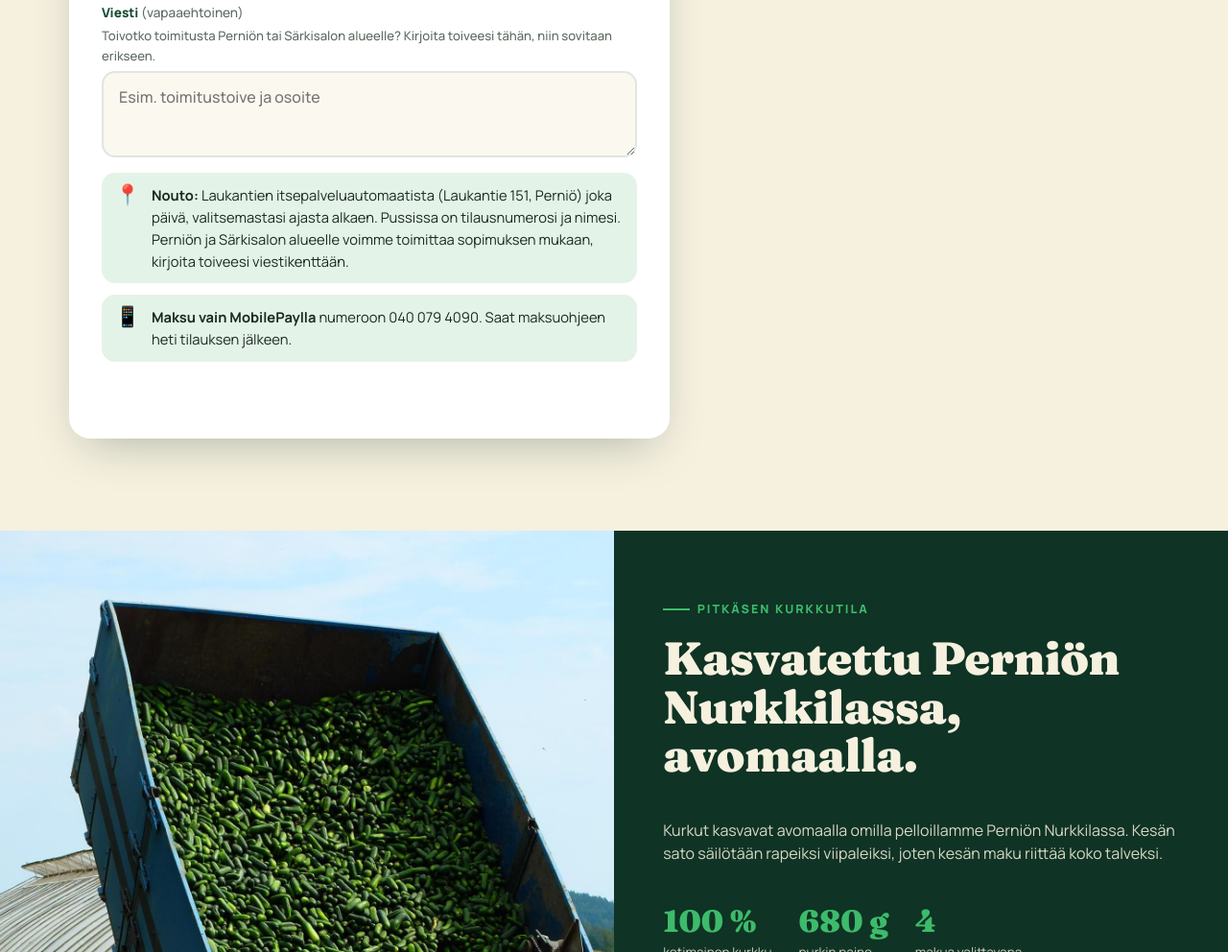
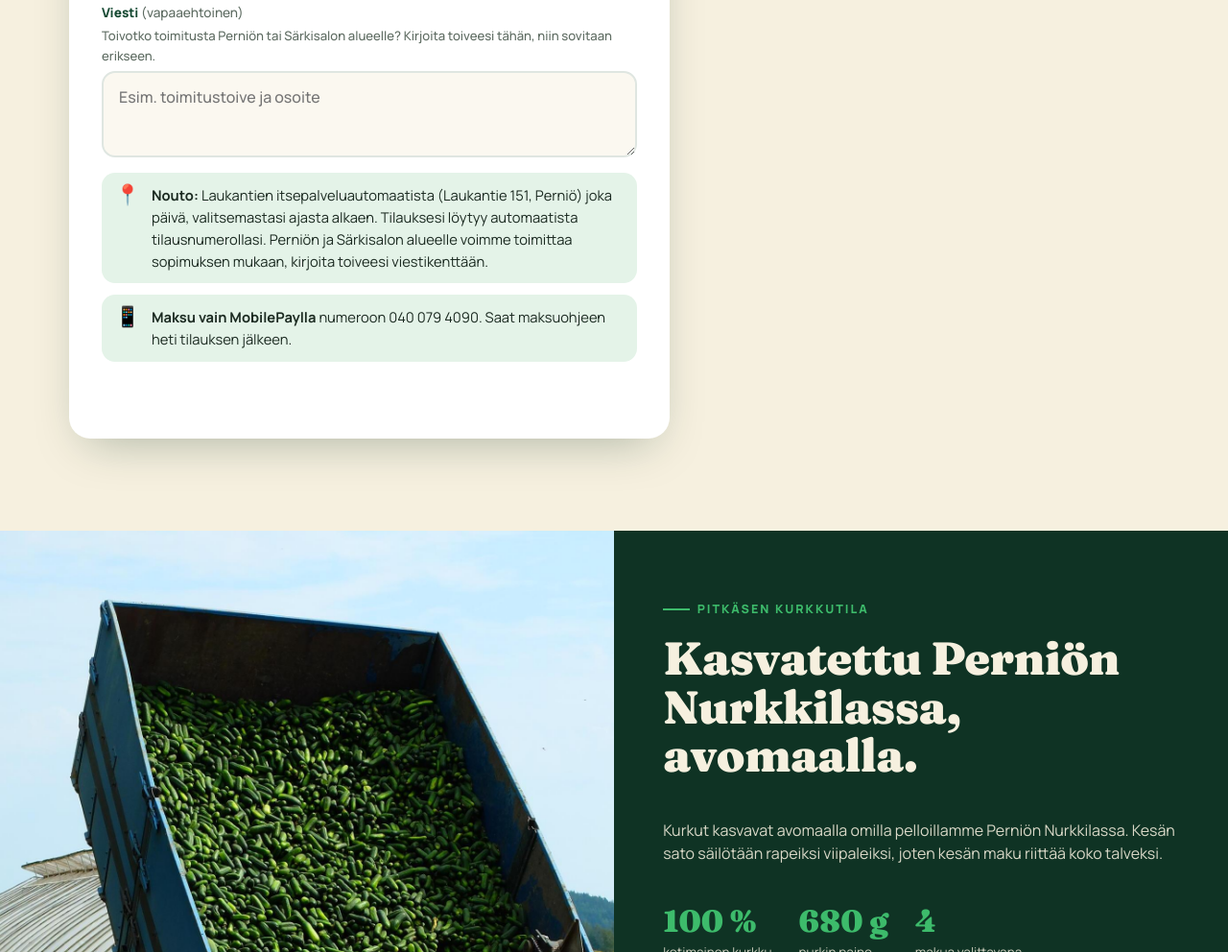
Before and after one commit to kurkkutila/kurkkutila.github.io, a plain HTML site: page index.html in a window 1280 px wide. Shown: the part 2996-3988 px from the top of the page at 96% size. Drawn offline with Linux system fonts and the light colour scheme.

Commit message:
Add files via upload

```diff
--- a/index.html
+++ b/index.html
@@ -431,7 +431,7 @@ var T = {
   routeBtn:'🗺️ Reitti automaatille', routeLink:'Reitti Laukantien automaatille (Google Maps)',
   fDate:'Noutopäivä', fTime:'Noutoaika', fDateHint:'Valitse noutoaika vähintään 2 tuntia etukäteen. Purkit odottavat automaatissa valitsemastasi ajasta alkaen.', timePh:'Valitse päivä', timePh2:'Valitse aika', errPick:'Valitse noutopäivä ja -aika (vähintään 2 tuntia etukäteen).',
   fName:'Nimi', fPhone:'Puhelin', fEmail:'Sähköposti', fEmailOpt:'(vahvistus sähköpostiin)', fMsg:'Viesti', optional:'(vapaaehtoinen)',
-  infoPickup:'<b>Nouto:</b> Laukantien itsepalveluautomaatista (Laukantie 151, Perniö) joka päivä, valitsemastasi ajasta alkaen. Pussissa on tilausnumerosi ja nimesi. Perniön ja Särkisalon alueelle voimme toimittaa sopimuksen mukaan, kirjoita toiveesi viestikenttään.',
+  infoPickup:'<b>Nouto:</b> Laukantien itsepalveluautomaatista (Laukantie 151, Perniö) joka päivä, valitsemastasi ajasta alkaen. Tilauksesi löytyy automaatista tilausnumerollasi. Perniön ja Särkisalon alueelle voimme toimittaa sopimuksen mukaan, kirjoita toiveesi viestikenttään.',
   fMsgHint:'Toivotko toimitusta Perniön tai Särkisalon alueelle? Kirjoita toiveesi tähän, niin sovitaan erikseen.', fMsgPh:'Esim. toimitustoive ja osoite',
   infoPay:'<b>Maksu vain MobilePaylla</b> numeroon '+ASET.mobilepay+'. Saat maksuohjeen heti tilauksen jälkeen.',
   sumTitle:'Ostoskori', sumEmpty:'Ei vielä purkkeja. Valitse maut yllä.', sumTotal:'Yhteensä',
@@ -446,7 +446,7 @@ var T = {
   footPickup:'nouto itsepalveluautomaatista joka päivä',
   footNote:'Tilaukset käsitellään Pitkäsen Kurkkutila Oy:ssä. Yhteystietojasi käytetään vain tilauksen hoitamiseen.',
   errName:'Täytä nimi ja puhelinnumero.', errEmail:'Tarkista sähköpostiosoite.', errNet:'Lähetys ei onnistunut. Yritä uudelleen tai soita 040 079 4090.',
-  donePickTxt:'Purkkisi odottavat Laukantien itsepalveluautomaatissa {t} alkaen. Pussissa on tilausnumerosi ja nimesi.',
+  donePickTxt:'Purkkisi odottavat Laukantien itsepalveluautomaatissa {t} alkaen. Tilauksesi löytyy automaatista tilausnumerollasi.',
   doneTitle:'Kiitos tilauksesta!', doneNr:'Tilausnumero #{n}', donePay:'Maksa MobilePaylla', doneNumber:'Numero', doneMessage:'Viesti',
   msgWord:'Tilaus', copy:'Kopioi', copied:'Kopioitu ✓',
   donePickup:'Nouda tilauksesi Laukantien itsepalveluautomaatista.',
@@ -475,7 +475,7 @@ var T = {
   routeBtn:'🗺️ Vägbeskrivning till automaten', routeLink:'Vägbeskrivning till automaten på Laukantie (Google Maps)',
   fDate:'Avhämtningsdag', fTime:'Tid', fDateHint:'Välj tid minst 2 timmar i förväg. Burkarna väntar i automaten från den tid du valt.', timePh:'Välj dag', timePh2:'Välj tid', errPick:'Välj dag och tid för avhämtningen (minst 2 timmar i förväg).',
   fName:'Namn', fPhone:'Telefon', fEmail:'E-post', fEmailOpt:'(bekräftelse per e-post)', fMsg:'Meddelande', optional:'(frivilligt)',
-  infoPickup:'<b>Avhämtning:</b> från självbetjäningsautomaten på Laukantie (Laukantie 151, Bjärnå) varje dag, från den tid du valt. Påsen är märkt med ditt beställningsnummer och namn. Inom Bjärnå och Finby kan vi leverera enligt överenskommelse, skriv ditt önskemål i meddelandefältet.',
+  infoPickup:'<b>Avhämtning:</b> från självbetjäningsautomaten på Laukantie (Laukantie 151, Bjärnå) varje dag, från den tid du valt. Din beställning finns i automaten under ditt beställningsnummer. Inom Bjärnå och Finby kan vi leverera enligt överenskommelse, skriv ditt önskemål i meddelandefältet.',
   fMsgHint:'Önskar du leverans inom Bjärnå eller Finby? Skriv ditt önskemål här, så kommer vi överens.', fMsgPh:'T.ex. leveransönskemål och adress',
   infoPay:'<b>Betalning endast med MobilePay</b> till numret '+ASET.mobilepay+'. Du får betalningsanvisningen direkt efter beställningen.',
   sumTitle:'Varukorg', sumEmpty:'Inga burkar ännu. Välj smaker ovan.', sumTotal:'Totalt',
@@ -490,7 +490,7 @@ var T = {
   footPickup:'avhämtning från självbetjäningsautomaten varje dag',
   footNote:'Beställningarna behandlas av Pitkäsen Kurkkutila Oy. Dina kontaktuppgifter används endast för att sköta beställningen.',
   errName:'Fyll i namn och telefonnummer.', errEmail:'Kontrollera e-postadressen.', errNet:'Det gick inte att skicka. Försök igen eller ring 040 079 4090.',
-  donePickTxt:'Dina burkar väntar i självbetjäningsautomaten på Laukantie från {t}. Påsen är märkt med ditt beställningsnummer och namn.',
+  donePickTxt:'Dina burkar väntar i självbetjäningsautomaten på Laukantie från {t}. Din beställning finns i automaten under ditt beställningsnummer.',
   doneTitle:'Tack för din beställning!', doneNr:'Beställningsnummer #{n}', donePay:'Betala med MobilePay', doneNumber:'Nummer', doneMessage:'Meddelande',
   msgWord:'Beställning', copy:'Kopiera', copied:'Kopierat ✓',
   donePickup:'Hämta din beställning från självbetjäningsautomaten på Laukantie.',
@@ -519,7 +519,7 @@ var T = {
   routeBtn:'🗺️ Directions to the pickup machine', routeLink:'Directions to the pickup machine on Laukantie (Google Maps)',
   fDate:'Pickup day', fTime:'Pickup time', fDateHint:'Choose a time at least 2 hours ahead. Your jars will be waiting in the machine from the time you choose.', timePh:'Choose a day', timePh2:'Choose a time', errPick:'Please choose a pickup day and time (at least 2 hours ahead).',
   fName:'Name', fPhone:'Phone', fEmail:'Email', fEmailOpt:'(confirmation by email)', fMsg:'Message', optional:'(optional)',
-  infoPickup:'<b>Pickup:</b> from the self-service machine on Laukantie (Laukantie 151, Perniö), any day, from the time you choose. The bag is marked with your order number and name. We can deliver in the Perniö and Särkisalo area by arrangement; write your request in the message field.',
+  infoPickup:'<b>Pickup:</b> from the self-service machine on Laukantie (Laukantie 151, Perniö), any day, from the time you choose. Your order will be in the machine under your order number. We can deliver in the Perniö and Särkisalo area by arrangement; write your request in the message field.',
   fMsgHint:'Would you like delivery in the Perniö or Särkisalo area? Write your request here and we will arrange it separately.', fMsgPh:'E.g. delivery request and address',
   infoPay:'<b>Payment by MobilePay only</b> to '+ASET.mobilepay+'. You will get the payment instructions right after ordering.',
   sumTitle:'Basket', sumEmpty:'No jars yet. Choose your flavours above.', sumTotal:'Total',
@@ -534,7 +534,7 @@ var T = {
   footPickup:'self-service pickup, any day',
   footNote:'Orders are handled by Pitkäsen Kurkkutila Oy. Your contact details are only used to handle your order.',
   errName:'Please fill in your name and phone number.', errEmail:'Please check the email address.', errNet:'Sending failed. Please try again or call 040 079 4090.',
-  donePickTxt:'Your jars will be waiting in the self-service machine on Laukantie from {t}. The bag is marked with your order number and name.',
+  donePickTxt:'Your jars will be waiting in the self-service machine on Laukantie from {t}. Your order will be in the machine under your order number.',
   doneTitle:'Thank you for your order!', doneNr:'Order number #{n}', donePay:'Pay with MobilePay', doneNumber:'Number', doneMessage:'Message',
   msgWord:'Order', copy:'Copy', copied:'Copied ✓',
   donePickup:'Collect your order from the self-service machine on Laukantie.',
```
